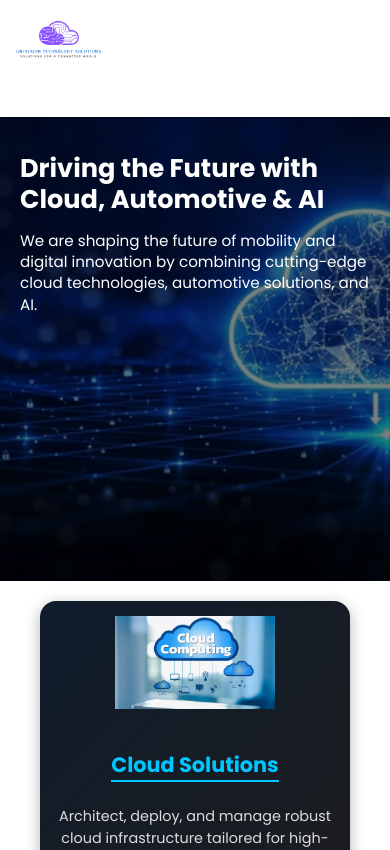
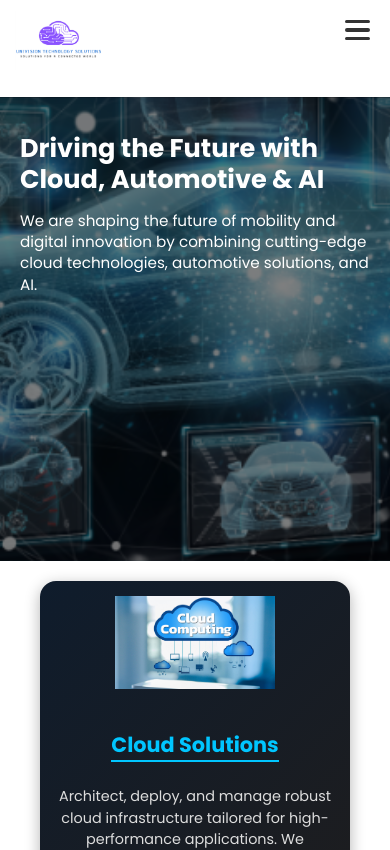
Before and after one commit to Mahendra1235/UTS, a React (Create React App) app: page / in a window 390 px wide. Shown: the top 850 px of the page. Built offline with nearby package versions, Linux system fonts and the light colour scheme.

Commit message:
Final commit

```diff
--- a/src/App.css
+++ b/src/App.css
@@ -66,7 +66,7 @@ body {
   position: relative;
   background-size: cover;
   background-position:center;
-  animation: slideShow 10s infinite;
+  animation: slideShow 5s infinite;
 }
 .hero-slideshow::before {
   content: "";
@@ -280,6 +280,7 @@ body {
 .header {
   /* background: black; */
   background-color: white;
+  background-image: src;
   padding: 0px 60px;
   box-shadow: 0 2px 6px rgba(0, 0, 0, 0.06);
   position: sticky;
@@ -351,15 +352,21 @@ body {
   width: 25px;
   height: 20px;
   justify-content: center;
+
+  position: absolute;
+  top: 20px;
+  right: 20px;
+  z-index: 1001;
 }
 
 .hamburger span {
   display: block;
-  height: 3px;
-  background-color: white;
+  height: 150px;
+  background-color: #333;
   border-radius: 2px;
   transition: all 0.3s ease;
 }
+
 
 /* ===== Mobile Styles (≤480px) ===== */
 @media (max-width: 480px) {
@@ -368,7 +375,7 @@ body {
   }
 
   .nav {
-    display: none; /* hidden by default */
+    display: none;
     width: 100%;
     background-color: black;
     flex-direction: column;
@@ -400,6 +407,7 @@ body {
     color: #9ccc00;
   }
 }
+
 
 /* ===== Responsive (Mobile) ===== */
 @media (max-width: 768px) {
@@ -1348,6 +1356,7 @@ body {
 
   /* ===== Industry Partners Section ===== */
   .industry-partners-container {
+    min-height: 66vh;
     padding: 1rem;
   }
 
```
